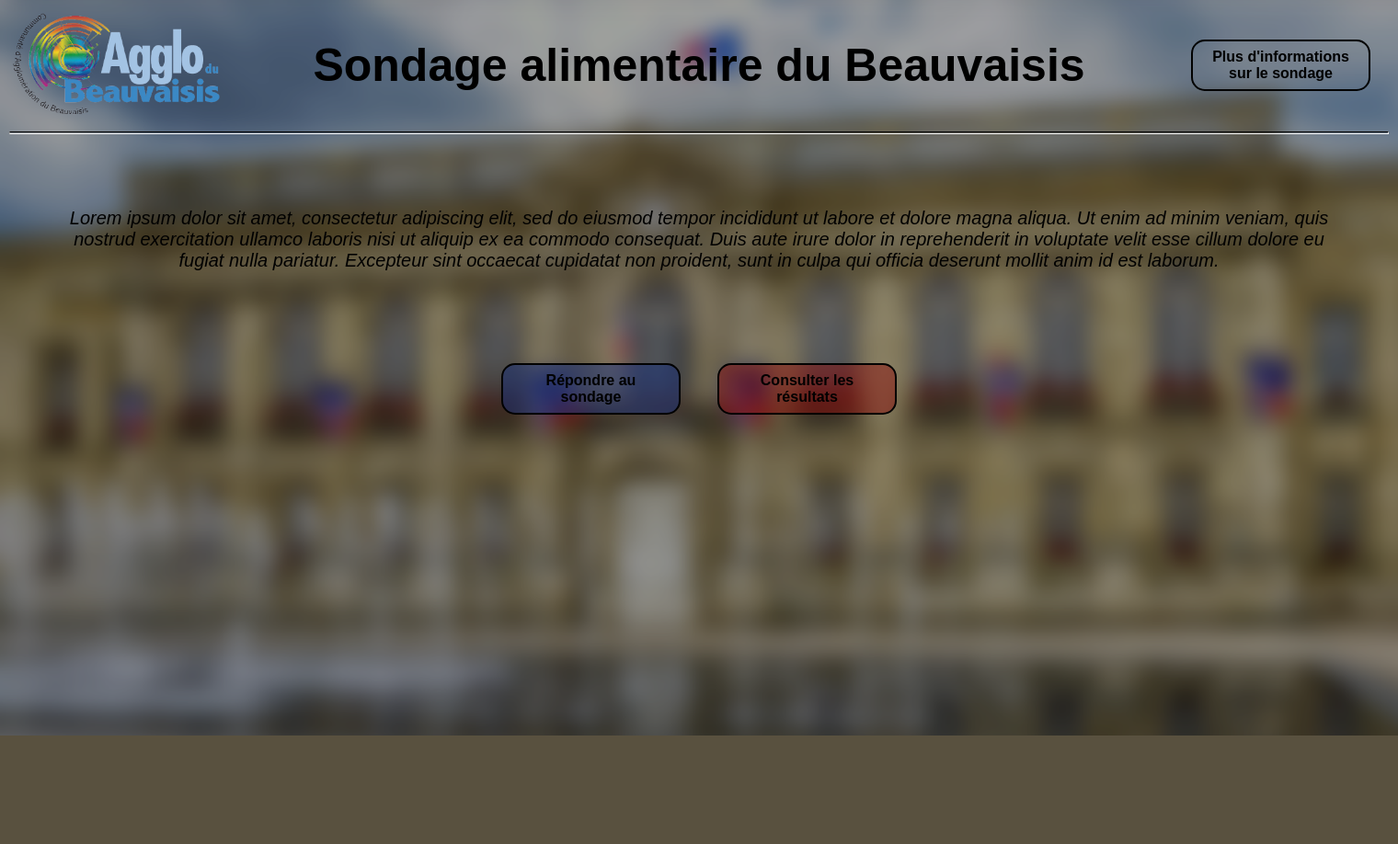
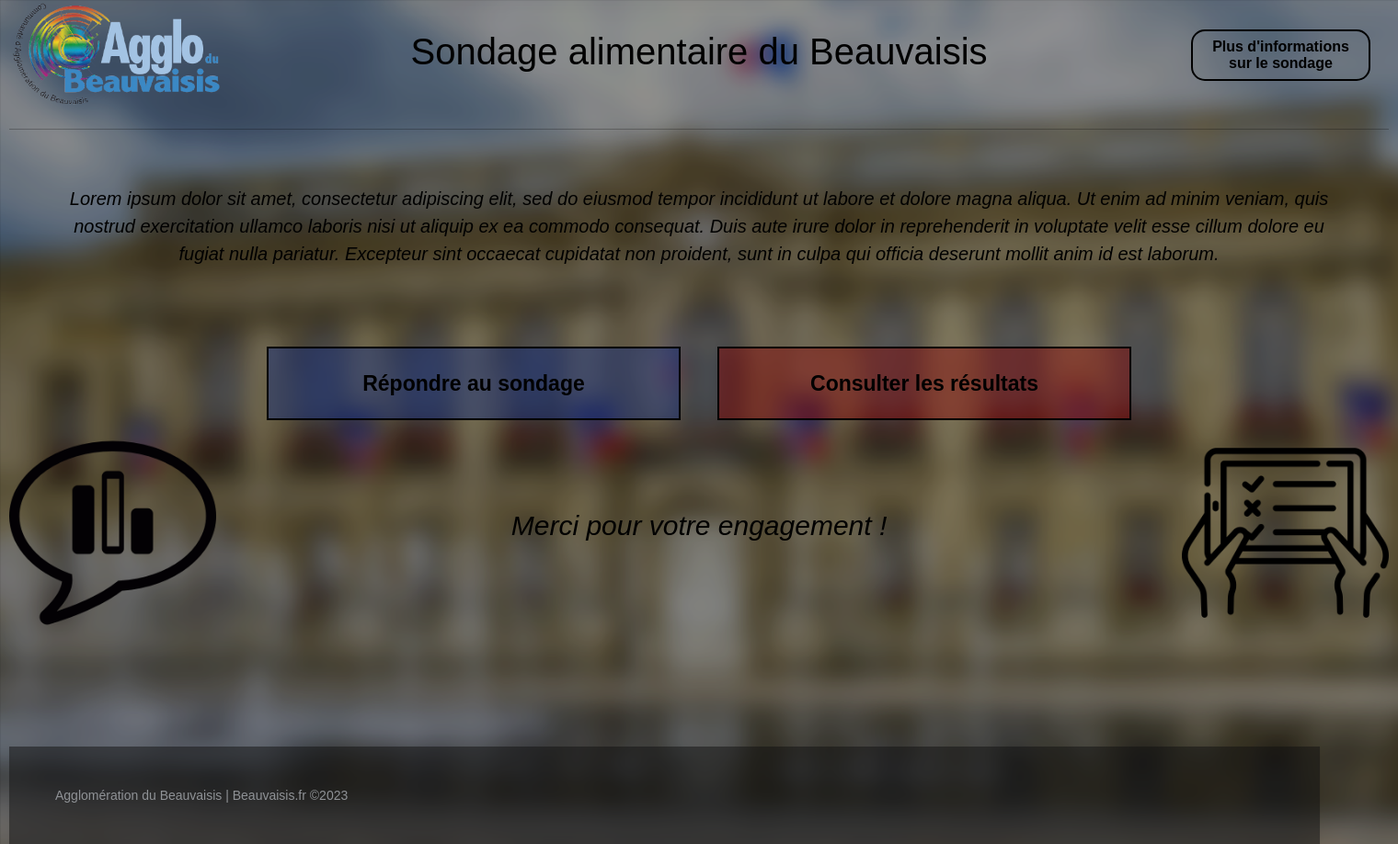
Before and after one commit to Zakiryo/IUT-Beauvaisis-Survey, a PHP site: page / in a window 1520 px wide. Shown: the whole page at 92% size. Before the commit the page ends 800 px from the top, so only its background shows below. Run offline with PHP 8.4, Linux system fonts and the light colour scheme.

Commit message:
Page d'accueil

```diff
--- a/index.php
+++ b/index.php
@@ -4,6 +4,7 @@
 <head>
     <meta charset="UTF-8">
     <title>Sondage alimentaire - Beauvaisis</title>
+    <link href="https://cdn.jsdelivr.net/npm/bootstrap@5.0.2/dist/css/bootstrap.min.css" rel="stylesheet" integrity="sha384-EVSTQN3/azprG1Anm3QDgpJLIm9Nao0Yz1ztcQTwFspd3yD65VohhpuuCOmLASjC" crossorigin="anonymous">
     <link rel="stylesheet" href="style.css">
     <link rel="icon" href="img/logo.png">
 </head>
@@ -12,7 +13,7 @@
     <div class="header">
         <img src="img/logo.png" width="235" height="120" alt="">
         <h1>Sondage alimentaire du Beauvaisis</h1>
-        <button class="button-28" role="button">Plus d'informations sur le sondage</button>
+        <button>Plus d'informations sur le sondage</button>
     </div>
     <hr>
     <div class="intro">
@@ -21,10 +22,23 @@
             Duis aute irure dolor in reprehenderit in voluptate velit esse cillum dolore eu fugiat nulla pariatur.
             Excepteur sint occaecat cupidatat non proident, sunt in culpa qui officia deserunt mollit anim id est laborum.</p>
     </div>
-    <div class="buttonSurvey">
-        <button class="button-28" role="button" style="background-color: rgba(17, 42, 126, 0.452);">Répondre au sondage</button>
-        <button class="button-28" role="button" style="background-color: rgba(139, 6, 6, 0.452);">Consulter les résultats</button>
+    <div class="selectZone">
+        <button class="surveyButton" style="background-color: rgba(17, 42, 126, 0.452);">Répondre au sondage</button>
+        <button class="surveyButton" style="background-color: rgba(139, 6, 6, 0.452);">Consulter les résultats</button>
+
     </div>
+    <div class="imgSondage">
+        <img src="img/bulle.png" style="width: 15%; height: 15%;">
+        <p>Merci pour votre engagement !</p>
+        <img src="img/sondage.png" style="width: 15%; height: 15%;">
+    </div>
+
+
+    <footer class="footer-distributed">
+        <div class="footer-left">
+            <p>Agglomération du Beauvaisis | Beauvaisis.fr &copy;2023</p>
+        </div>
+    </footer>
 </body>
 
 </html>
--- a/style.css
+++ b/style.css
@@ -1,7 +1,7 @@
 @import url('https://fonts.googleapis.com/css2?family=Montserrat&display=swap');
 
 body {
-    font-family: 'Ubuntu', sans-serif;
+    font-family: 'Ubuntu', sans-serif !important;
     animation: transitionIn 1s;
     margin-left: auto;
     margin-right: auto;
@@ -10,6 +10,7 @@
     background-image: url(img/background.png);
     background-size: cover;
     background-repeat: no-repeat;
+    min-height: 100vh;
 }
 
 @keyframes transitionIn {
@@ -27,7 +28,10 @@
 hr {
     display: block;
     height: 1px;
+    border: 0;
     border-top: 1px solid rgb(0, 0, 0);
+    margin: 1em 0;
+    padding: 0;
 }
 
 .intro {
@@ -46,14 +50,22 @@
     align-items: center;
 }
 
-.buttonSurvey {
+.selectZone {
     display: flex;
     justify-content: center;
     align-items: center;
     flex-direction: row;
+    height: 100px;
 }
 
-.button-28 {
+.surveyButton {
+    width: 30%;
+    height: 80px;
+    border-radius: 0px;
+    font-size: 23px;
+}
+
+button {
     margin: 20px;
     background-color: transparent;
     border: 2px solid #000000;
@@ -73,18 +85,56 @@
     height: 7%;
 }
 
-.button-28:disabled {
+button:disabled {
     pointer-events: none;
 }
 
-.button-28:hover {
+button:hover {
     color: #fff;
     background-color: #1A1A1A;
     box-shadow: rgba(0, 0, 0, 0.25) 0 8px 15px;
     transform: translateY(-2px);
 }
 
-.button-28:active {
+button:active {
     box-shadow: none;
     transform: translateY(0);
 }
+
+.imgSondage {
+    display: flex;
+    justify-content: space-between;
+    color: #000000;
+    align-items: center;
+    font-style: italic;
+    font-size: 30px;
+}
+
+/* Footer ----------------------------------------------------------------------------------------------------------- */
+section {
+    width: 100%;
+    display: inline-block;
+    background: #ccc;
+    height: 60vh;
+    text-align: center;
+    font-size: 22px;
+    font-weight: 700;
+    text-decoration: underline;
+}
+
+.footer-distributed {
+    margin-top: 120px;
+    background-color: #10101180;
+    box-shadow: 0 1px 1px 0 rgba(0, 0, 0, 0.12);
+    box-sizing: border-box;
+    width: 95%;
+    text-align: left;
+    font: normal 16px sans-serif;
+    padding: 45px 50px;
+}
+
+.footer-distributed .footer-left p {
+    color: #8f9296;
+    font-size: 14px;
+    margin: 0;
+}
```
Also changed, not shown: img/background.png, img/bulle.png (added), img/sondage.png (added).
